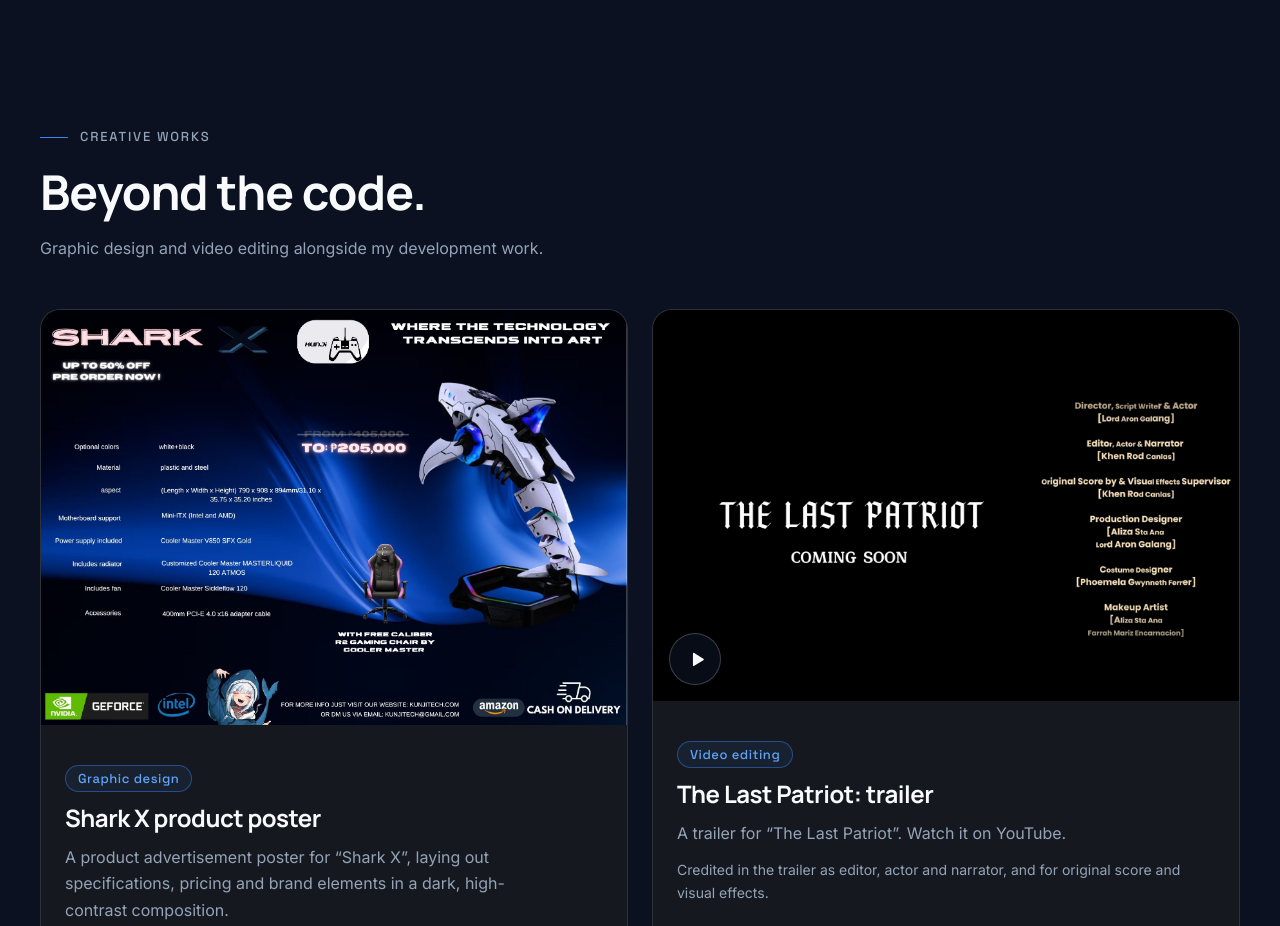
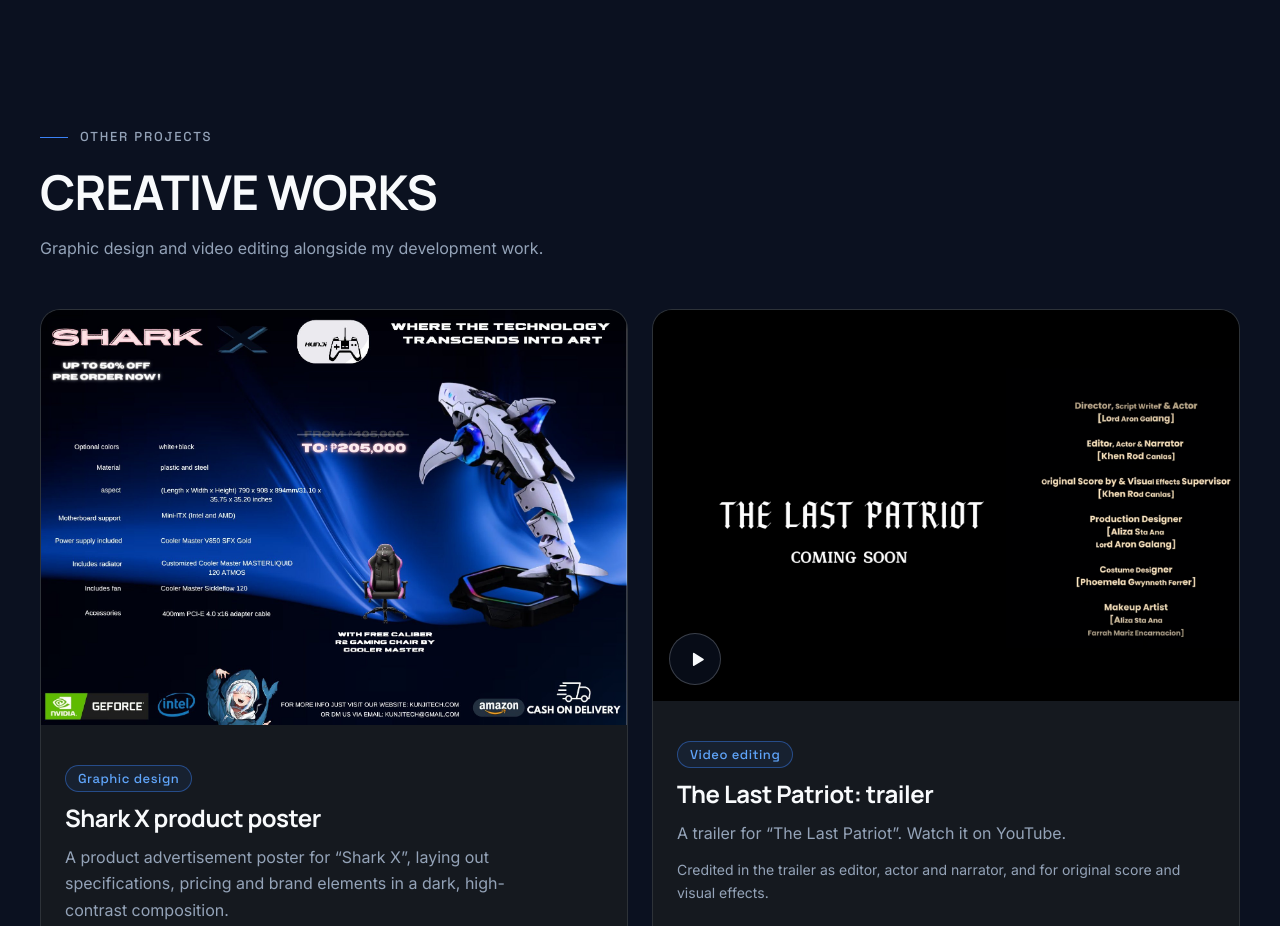
Before and after one commit to khenrodc-coder/PORTFOLIO, a plain HTML site: page index.html in a window 1280 px wide. Shown: the part 6500-7426 px from the top of the page. Drawn offline with Linux system fonts and the light colour scheme.

```diff
--- a/index.html
+++ b/index.html
@@ -173,8 +173,8 @@
     <section class="section section--bordered" id="creative-works" aria-labelledby="creative-title">
       <div class="container container--wide">
         <div class="section__head">
-          <span class="eyebrow">Creative works</span>
-          <h2 id="creative-title">Beyond the code.</h2>
+          <span class="eyebrow">Other Projects</span>
+          <h2 id="creative-title">CREATIVE WORKS</h2>
           <p class="text-muted">Graphic design and video editing alongside my development work.</p>
         </div>
 
```
